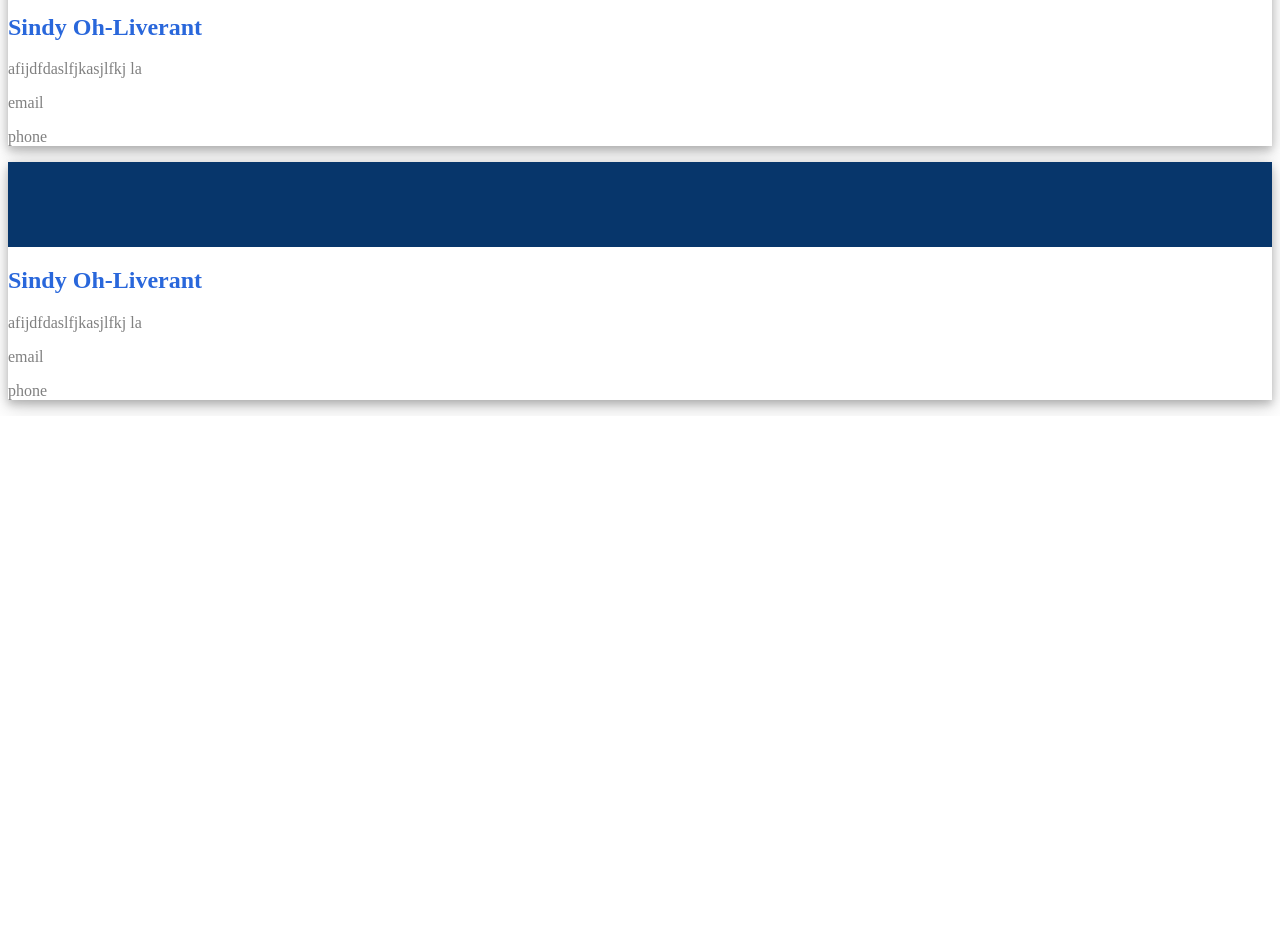
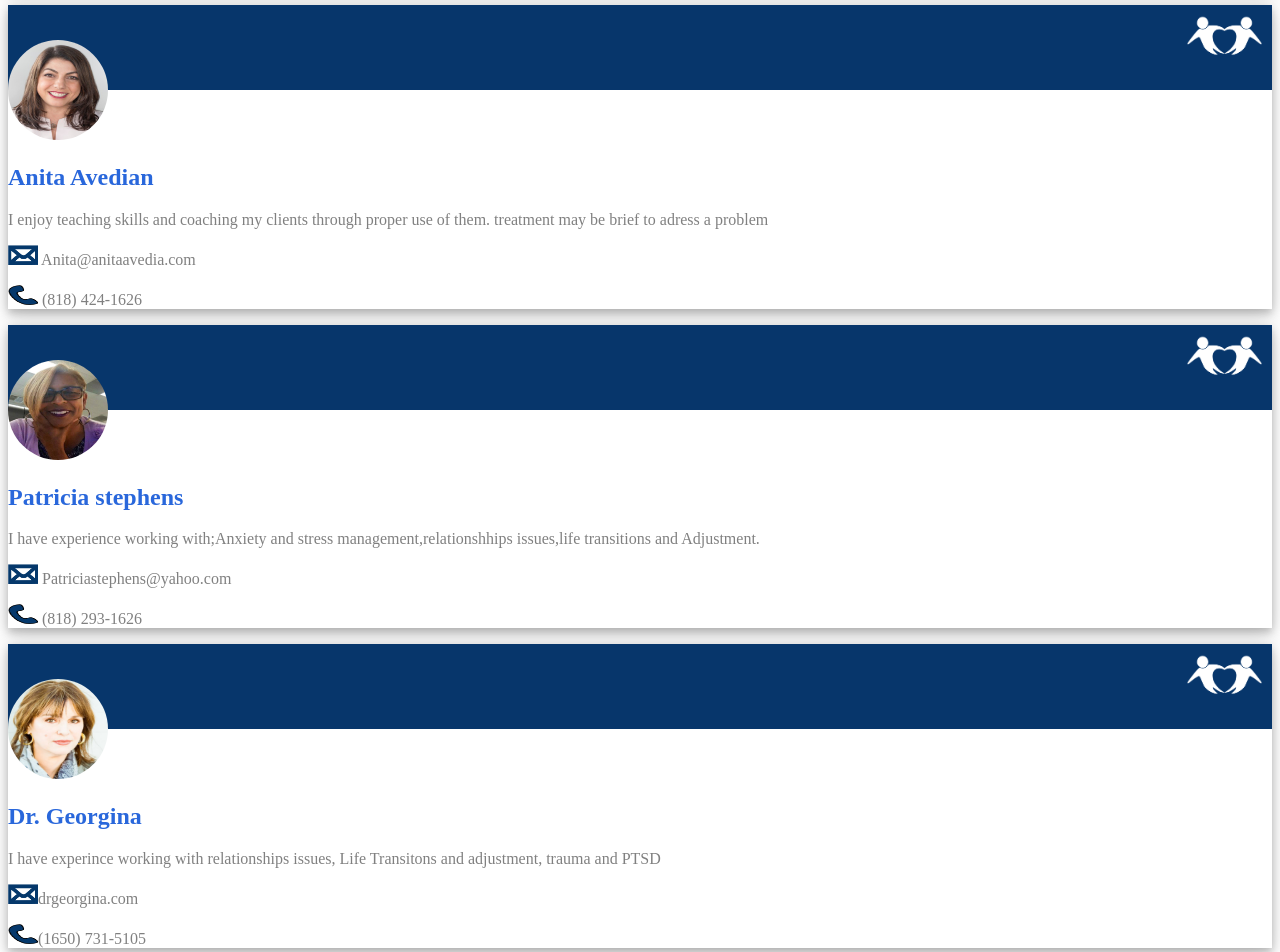
Before and after one commit to TXT-Teens-Exploring-Technology/BehaviorAdvice, an Angular app: page /advisors in a window 1280 px wide. Shown: the part 900-1852 px from the top of the page. Before the commit the page ends 1316 px from the top, so only its background shows below. Built offline with nearby package versions, Linux system fonts and the light colour scheme; what angular-bootstrap-md would draw is missing.

Commit message:
Current Project Status

```diff
--- a/src/app/advisors-page/advisors-page.component.html
+++ b/src/app/advisors-page/advisors-page.component.html
@@ -1,12 +1,10 @@
-<!-- <div class="header">
+<div class="header">
     <div class="headerTitle">
       <h2>Advisors</h2>
     </div>
-</div> -->
-
+  </div>
   <br>
   <br>
-
   <div class="row">
     <div class="col-sm shadow">
       <div class="label">
@@ -35,53 +33,79 @@
     </div>
     <div class="col-sm shadow">
       <div class="label">
+        <img class="logo" src="assets/logo.png">
       </div>
       <div class="info">
-      <h2>Sindy Oh-Liverant</h2>
-      <p>afijdfdaslfjkasjlfkj la</p>
+        <img class="profile" src="assets/Anita.jpg">
+        <h2>Anita Avedian</h2>
+        <p>
+          I enjoy teaching skills and coaching my clients through
+          proper use of them. treatment may be brief to adress a problem      </p>
       </div>
       <div class="contact">
+        <div>
           <p>
-        email
+            <img class="icon" src="assets/Vector 3.png"> Anita@anitaavedia.com
           </p>
+        </div>
+        <div>
           <p>
-        phone
+            <img class="icon" src="assets/Vector 2.png"> (818) 424-1626
           </p>
         </div>
       </div>
     </div>
-
+  </div>
   <div class="row">
     <div class="col-sm shadow">
       <div class="label">
+        <img class="logo" src="assets/logo.png">
       </div>
       <div class="info">
-      <h2>Sindy Oh-Liverant</h2>
-      <p>afijdfdaslfjkasjlfkj la</p>
+        <img class="profile" src="assets/Patricia.jpg">
+        <h2>Patricia stephens</h2>
+        <p>
+          I have experience working with;Anxiety and stress
+             management,relationshhips issues,life transitions and
+             Adjustment.
+        </p>
       </div>
       <div class="contact">
+        <div>
           <p>
-        email
+            <img class="icon" src="assets/Vector 3.png">  Patriciastephens@yahoo.com
           </p>
+        </div>
+        <div>
           <p>
-        phone
+            <img class="icon" src="assets/Vector 2.png">  (818) 293-1626
           </p>
+        </div>
       </div>
     </div>
     <div class="col-sm shadow">
       <div class="label">
+        <img class="logo" src="assets/logo.png">
       </div>
       <div class="info">
-      <h2>Sindy Oh-Liverant</h2>
-      <p>afijdfdaslfjkasjlfkj la</p>
+        <img class="profile" src="assets/drgeo.JPG">
+        <h2>Dr. Georgina</h2>
+        <p>
+          I have experince working with relationships issues,
+          Life Transitons and adjustment, trauma and PTSD
+        </p>
       </div>
       <div class="contact">
+        <div>
           <p>
-        email
+            <img class="icon" src="assets/Vector 3.png">drgeorgina.com
           </p>
+        </div>
+        <div>
           <p>
-        phone
+            <img class="icon" src="assets/Vector 2.png">(1650) 731-5105
           </p>
         </div>
       </div>
     </div>
+  </div>
--- a/src/app/advisors-page/advisors-page.component.scss
+++ b/src/app/advisors-page/advisors-page.component.scss
@@ -5,6 +5,7 @@
     text-align: center;
     background-image : url('/assets/HomePhoto.png');
     background-position: center;
+    position: relative;
 }
 
 .headerTitle{
--- a/src/app/aggression/aggression.component.scss
+++ b/src/app/aggression/aggression.component.scss
@@ -41,6 +41,7 @@
     text-align: center;
     background-image : url('/assets/aggression.png');
     background-position: center;
+    position: relative;
 }
 
 .headerTitle{
```
Also changed, not shown: 23 other files (tests, documents, lock files or other folders). Lines whose indentation alone changed are shown as unchanged.
